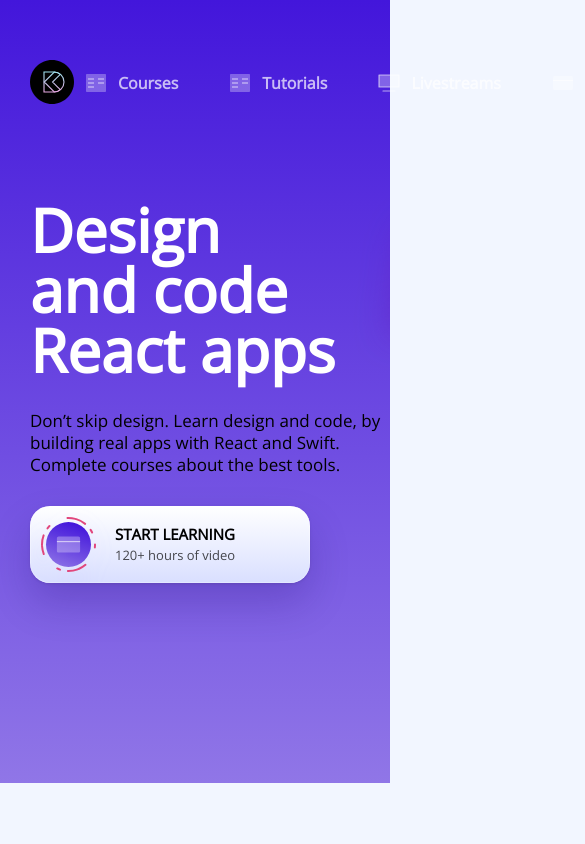
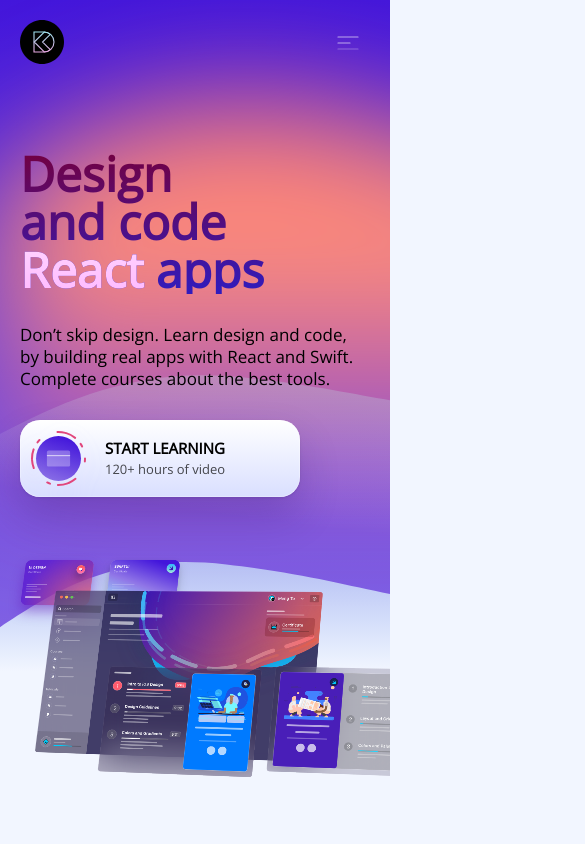
Before and after one commit to cepoumian/gatsby-modern, a Gatsby site: page / in a window 390 px wide. Shown: the top 844 px of the page, 585 px wide, since content can reach past the window. Built offline with nearby package versions, Linux system fonts and the light colour scheme; Gatsby itself is replaced by a stand-in of ours.

Commit message:
Add background component. Animate Hero and menu elements. Make current elements and layout adapt to tablet and phone sizes. Account submenu can be dismissed by clicking on the document.

```diff
--- a/src/components/animations/MockupAnimation.js
+++ b/src/components/animations/MockupAnimation.js
@@ -16,6 +16,15 @@ export default function MockupAnimation() {
 const Wrapper = styled.div`
   position: relative;
   perspective: 5000;
+
+  @media (max-width: 768px) {
+    transform: scale(0.6);
+    transform-origin: top left;
+  }
+
+  @media (max-width: 450px) {
+    transform: scale(0.4);
+  }
 
   div {
     transform: rotateY(-20deg) rotateX(20deg);
--- /dev/null
+++ b/src/components/backgrounds/WaveBackground.js
@@ -0,0 +1,43 @@
+import React from 'react'
+import styled from 'styled-components'
+
+export default function WaveBackground() {
+  return (
+    <Wrapper>
+      <Background />
+      <Wave
+        src="/images/waves/hero-wave1.svg"
+        style={{ top: '100px', filter: 'blur(60px)' }}
+      />
+      <Wave src="/images/waves/hero-wave2.svg" style={{ top: '350px' }} />
+      <BottomWave src="/images/waves/hero-wave3.svg" style={{ top: '550px' }} />
+    </Wrapper>
+  )
+}
+
+const Wrapper = styled.div`
+  position: relative;
+`
+
+const Wave = styled.img`
+  position: absolute;
+  z-index: -1;
+
+  @media (min-width: 1440px) {
+    width: 100%;
+  }
+`
+
+const BottomWave = styled(Wave)`
+  @media (prefers-color-scheme: dark) {
+    content: url('/images/waves/hero-wave3-dark.svg');
+  }
+`
+
+const Background = styled.div`
+  position: absolute;
+  width: 100%;
+  height: 800px;
+  background: linear-gradient(180deg, #4316db 0%, #9076e7 100%);
+  z-index: -1;
+`
--- a/src/components/layout/Header.js
+++ b/src/components/layout/Header.js
@@ -1,4 +1,4 @@
-import React, { useState } from 'react'
+import React, { useState, useEffect, useRef } from 'react'
 import { Link } from 'gatsby'
 import styled from 'styled-components'
 import MenuButton from '../buttons/MenuButton'
@@ -7,18 +7,36 @@ import { menuData } from '../../data/menu-data'
 
 export default function Header() {
   const [tooltipIsOpen, setTooltipIsOpen] = useState(false)
+  const menuBtnRef = useRef()
+  const tooltipRef = useRef()
 
   const tooltipToggleHandler = event => {
     event.preventDefault()
     setTooltipIsOpen(prevState => !prevState)
   }
 
+  const outsideClickHandler = event => {
+    if (
+      menuBtnRef.current &&
+      !menuBtnRef.current.contains(event.target) &&
+      !tooltipRef.current.contains(event.target)
+    ) {
+      setTooltipIsOpen(false)
+    }
+  }
+
+  useEffect(() => {
+    document.addEventListener('mousedown', outsideClickHandler)
+
+    return () => document.removeEventListener('mousedown', outsideClickHandler)
+  }, [])
+
   return (
     <Wrapper>
       <Link to="/">
         <img src={'/images/logos/logo.svg'} alt="logo" />
       </Link>
-      <MenuWrapper count={menuData.length}>
+      <MenuWrapper count={menuData.length} ref={menuBtnRef}>
         {menuData.map((item, index) =>
           item.link === '/account' ? (
             <MenuButton
@@ -32,8 +50,16 @@ export default function Header() {
             <MenuButton item={item} key={index} />
           )
         )}
+        <HamburgerWrapper>
+          <MenuButton
+            item={{ title: '', icon: '/images/icons/hamburger.svg', link: '/' }}
+            onClick={event => tooltipToggleHandler(event)}
+          />
+        </HamburgerWrapper>
       </MenuWrapper>
-      <MenuTooltip isOpen={tooltipIsOpen} />
+      <div ref={tooltipRef}>
+        <MenuTooltip isOpen={tooltipIsOpen} />
+      </div>
     </Wrapper>
   )
 }
@@ -47,10 +73,34 @@ const Wrapper = styled.div`
   align-items: center;
   padding: 0 30px;
   width: 100%;
+
+  @media (max-width: 768px) {
+    top: 30px;
+  }
+
+  @media (max-width: 450px) {
+    top: 20px;
+    padding: 0 20px;
+  }
 `
 
 const MenuWrapper = styled.div`
   display: grid;
   grid-template-columns: repeat(${props => props.count}, auto);
   gap: 30px;
+
+  @media (max-width: 768px) {
+    grid-template-columns: auto;
+    > a {
+      display: none;
+    }
+  }
 `
+
+const HamburgerWrapper = styled.div`
+  display: none;
+
+  @media (max-width: 768px) {
+    display: block;
+  }
+`
--- a/src/components/sections/HeroSection.js
+++ b/src/components/sections/HeroSection.js
@@ -1,13 +1,15 @@
 import React from 'react'
-import styled from 'styled-components'
+import styled, { keyframes } from 'styled-components'
 import PurchaseButton from '../buttons/PurchaseButton'
 import MockupAnimation from '../animations/MockupAnimation'
+import WaveBackground from '../backgrounds/WaveBackground'
 import { H1, MediumText } from '../styles/TextStyles'
 import { themes } from '../styles/ColorStyles'
 
-function HeroSection() {
+export default function HeroSection() {
   return (
     <Wrapper>
+      <WaveBackground />
       <ContentWrapper>
         <TextWrapper>
           <Title>
@@ -15,7 +17,7 @@ function HeroSection() {
             <br />
             and code
             <br />
-            React apps
+            <span>React </span> apps
           </Title>
           <Description>
             Don’t skip design. Learn design and code, by building real apps with
@@ -32,10 +34,12 @@ function HeroSection() {
   )
 }
 
-export default HeroSection
+const animation = keyframes`
+  0% { opacit: 0; transform: translateY(-10px); filter: blur(10px); }
+  100% { opacity: 1; transform: translateY(0px); filter: blur(0px); }
+`
 
 const Wrapper = styled.div`
-  background: linear-gradient(180deg, #4316db 0%, #9076e7 100%);
   overflow: hidden;
 `
 
@@ -45,14 +49,50 @@ const ContentWrapper = styled.div`
   padding: 200px 30px;
   display: grid;
   grid-template-columns: 360px auto;
+
+  @media (max-width: 450px) {
+    grid-template-columns: auto;
+    gap: 60px;
+    padding: 150px 20px 250px;
+  }
 `
 const TextWrapper = styled.div`
   max-width: 360px;
   display: grid;
   gap: 30px;
+
+  > * {
+    opacity: 0;
+    animation: ${animation} 1s forwards;
+
+    :nth-child(1) {
+      animation-delay: 0s;
+    }
+    :nth-child(2) {
+      animation-delay: 0.2s;
+    }
+    :nth-child(3) {
+      animation-delay: 0.4s;
+    }
+  }
 `
 const Title = styled(H1)`
   color: ${themes.dark.text1};
+  background: linear-gradient(180deg, #730040 0%, #301cbe 100%);
+  background-clip: text;
+  -webkit-background-clip: text;
+  color: transparent;
+
+  span {
+    background: linear-gradient(180deg, #ffd7ff 0%, #ffb6ff 100%);
+    background-clip: text;
+    -webkit-background-clip: text;
+    color: transparent;
+  }
+
+  @media (max-width: 450px) {
+    font-size: 48px;
+  }
 `
 
 const Description = styled(MediumText)``
--- a/src/components/styles/TextStyles.js
+++ b/src/components/styles/TextStyles.js
@@ -3,15 +3,27 @@ import styled from 'styled-components'
 export const H1 = styled.h1`
   font-weight: bold;
   font-size: 60px;
+
+  @media (max-width: 450px) {
+    font-size: 48px;
+  }
 `
 export const H2 = styled.h2`
   font-weight: bold;
   font-size: 40px;
+
+  @media (max-width: 450px) {
+    font-size: 28px;
+  }
 `
 
 export const H3 = styled.h3`
   font-weight: bold;
   font-size: 30px;
+
+  @media (max-width: 450px) {
+    font-size: 24px;
+  }
 `
 
 export const BodyIntro = styled.p`
```
Also changed, not shown: static/images/waves/hero-wave3-dark.svg (added).
